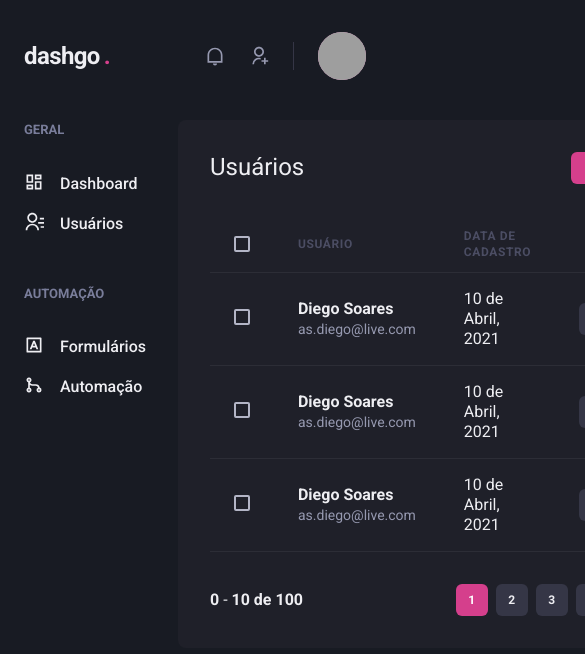
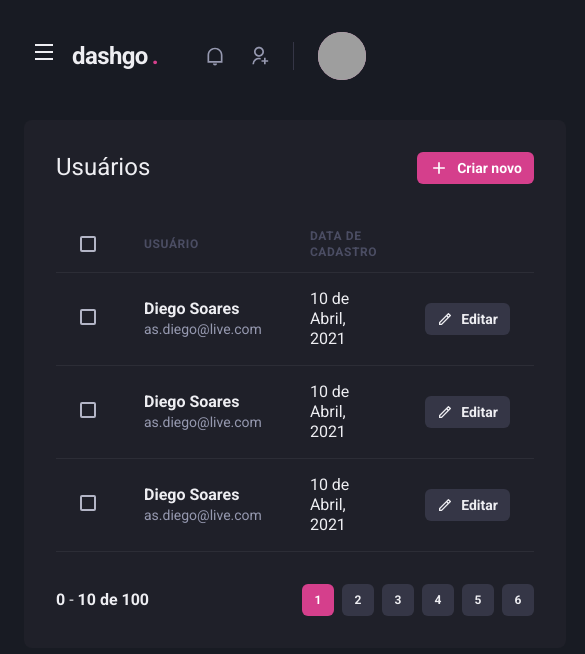
Before and after one commit to alsoDiego/dashgo, a Next.js app: page /users in a window 390 px wide. Shown: the top 654 px of the page, 585 px wide, since content can reach past the window. Built offline with nearby package versions, Linux system fonts and the light colour scheme; grey boxes are pictures that could not be loaded.

Commit message:
refactor: responsive Sidebar

```diff
--- a/src/components/Header/Index.tsx
+++ b/src/components/Header/Index.tsx
@@ -1,11 +1,15 @@
-import { Flex, useBreakpointValue } from "@chakra-ui/react";
+import { Flex, Icon, IconButton, useBreakpointValue } from "@chakra-ui/react";
 
 import { Logo } from "./Logo";
 import { SearchBox } from "./Search";
 import { Profile } from "./Profile";
 import { NotificationsNav } from "./NotificationsNav";
+import { useSidebarDrawer } from "../../contexts/SidebarDrawerContext";
+import { RiMenuLine } from "react-icons/ri";
 
 export function Header() {
+    const { onOpen } = useSidebarDrawer()
+
     const isWideVersion = useBreakpointValue ({
         base: false,
         md: true,
@@ -22,6 +26,18 @@
           px="6"
           align="center"
         >
+            { !isWideVersion && (
+                <IconButton
+                    aria-label="Open navigation"
+                    icon={<Icon as={RiMenuLine} />}
+                    fontSize="24"
+                    variant="unstyled"
+                    onClick={onOpen}
+                    mr="2"
+                >
+                </IconButton>
+            )}
+
             <Logo />
 
             { isWideVersion && <SearchBox /> }
--- a/src/components/Sidebar/Index.tsx
+++ b/src/components/Sidebar/Index.tsx
@@ -1,22 +1,42 @@
-import { Box, Stack } from "@chakra-ui/react";
-import { RiContactsLine, RiDashboardLine, RiGitMergeLine, RiInputMethodLine } from "react-icons/ri";
+import { Box, Drawer, DrawerOverlay, DrawerBody, DrawerCloseButton, DrawerContent, DrawerHeader, useBreakpointValue } from "@chakra-ui/react";
+import { useSidebarDrawer } from "../../contexts/SidebarDrawerContext";
 
-import { NavLink } from "./NavLink";
-import { NavSection } from "./NavSection";
+import { SidebarNav } from "./SidebarNav";
 
 export function Sidebar() {
+    const { isOpen, onClose } = useSidebarDrawer()
+
+    const isDrawerSidebar = useBreakpointValue ({
+        base: true,
+        md: false,
+    })
+
+    if (isDrawerSidebar) {
+        return (
+            <Drawer isOpen={isOpen} placement="left" onClose={onClose}>
+                <DrawerOverlay>
+                    <DrawerContent
+                        bg="gray.800"
+                        p="4"
+                        borderRadius={["none",
+                        "base",
+                        "base",
+                        "none"]}>
+                        <DrawerCloseButton mt="6" />
+                        <DrawerHeader>Navegação</DrawerHeader>
+
+                        <DrawerBody>
+                            <SidebarNav />
+                        </DrawerBody>
+                    </DrawerContent>
+                </DrawerOverlay>
+            </Drawer>
+        )
+    }
+
     return (
         <Box as="aside" w="64" mr="8">
-            <Stack spacing="12" align="flex-start">
-                <NavSection title="GERAL">
-                    <NavLink icon={RiDashboardLine}>Dashboard</NavLink>
-                    <NavLink icon={RiContactsLine}>Usuários</NavLink>
-                </NavSection>
-                <NavSection title="AUTOMAÇÃO">
-                    <NavLink icon={RiInputMethodLine}>Formulários</NavLink>
-                    <NavLink icon={RiGitMergeLine}>Automação</NavLink>
-                </NavSection>
-            </Stack>
+            <SidebarNav />
         </Box>
     );
-}
+};
--- /dev/null
+++ b/src/components/Sidebar/SidebarNav.tsx
@@ -0,0 +1,21 @@
+import { Stack } from "@chakra-ui/react";
+import { RiContactsLine, RiDashboardLine, RiGitMergeLine, RiInputMethodLine } from "react-icons/ri";
+
+
+import { NavLink } from "./NavLink";
+import { NavSection } from "./NavSection";
+
+export function SidebarNav() {
+    return (
+        <Stack spacing="12" align="flex-start">
+        <NavSection title="GERAL">
+            <NavLink icon={RiDashboardLine}>Dashboard</NavLink>
+            <NavLink icon={RiContactsLine}>Usuários</NavLink>
+        </NavSection>
+        <NavSection title="AUTOMAÇÃO">
+            <NavLink icon={RiInputMethodLine}>Formulários</NavLink>
+            <NavLink icon={RiGitMergeLine}>Automação</NavLink>
+        </NavSection>
+    </Stack>
+    );
+};
--- /dev/null
+++ b/src/contexts/SidebarDrawerContext.tsx
@@ -0,0 +1,28 @@
+import { useDisclosure, UseDisclosureReturn } from "@chakra-ui/react";
+import { useRouter } from "next/router";
+import { createContext, ReactNode, useContext, useEffect } from "react";
+
+interface SidebarDrawerProviderProps {
+    children: ReactNode,
+}
+
+type SidebarDrawerContextData = UseDisclosureReturn
+
+const SidebarDrawerContext = createContext({} as SidebarDrawerContextData);
+
+export function SidebarDrawerProvider({ children }: SidebarDrawerProviderProps) {
+    const disclosure = useDisclosure()
+    const router = useRouter()
+
+    useEffect(() => {
+        disclosure.onClose()
+    }, [router.asPath])
+
+    return (
+        <SidebarDrawerContext.Provider value={disclosure}>
+            {children}
+        </SidebarDrawerContext.Provider>
+    )
+}
+
+export const useSidebarDrawer = () => useContext(SidebarDrawerContext)
--- a/src/pages/_app.tsx
+++ b/src/pages/_app.tsx
@@ -2,10 +2,14 @@
 import { ChakraProvider } from '@chakra-ui/react'
 import { theme } from '../styles/theme'
 
+import { SidebarDrawerProvider } from '../contexts/SidebarDrawerContext'
+
 function MyApp({ Component, pageProps }: AppProps) {
   return (
   <ChakraProvider theme={theme}>
-  <Component {...pageProps} />
+    <SidebarDrawerProvider>
+      <Component {...pageProps} />
+    </SidebarDrawerProvider>
   </ChakraProvider>
   )
 }
```
